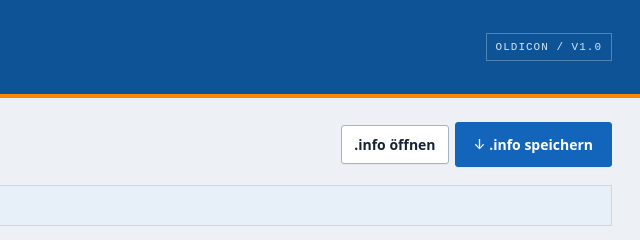
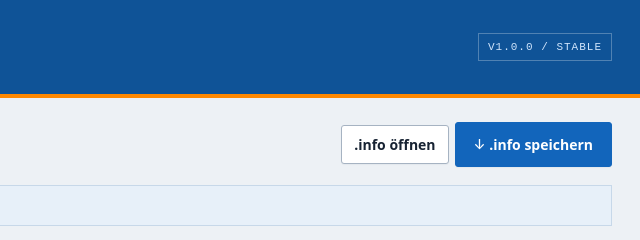
Before and after one commit to amiga-stumpi/amiga-workbench-icon-maker, a website with bundled scripts: page index.html in a window 1280 px wide. Shown: the top 240 px of the page, 640-1280 px from the left. Built offline with nearby package versions, Linux system fonts and the light colour scheme.

Commit message:
Mark version 1.0.0 as stable

```diff
--- a/index.html
+++ b/index.html
@@ -24,7 +24,7 @@
           <p>Pixel für Pixel. Ein echtes Classic Icon.</p>
         </div>
       </div>
-      <span class="version">OLDICON / V1.0</span>
+      <span class="version">V1.0.0 / STABLE</span>
     </header>
     <main>
       <section class="topbar" aria-label="Dateiaktionen">
```
Also changed, not shown: README.md.
